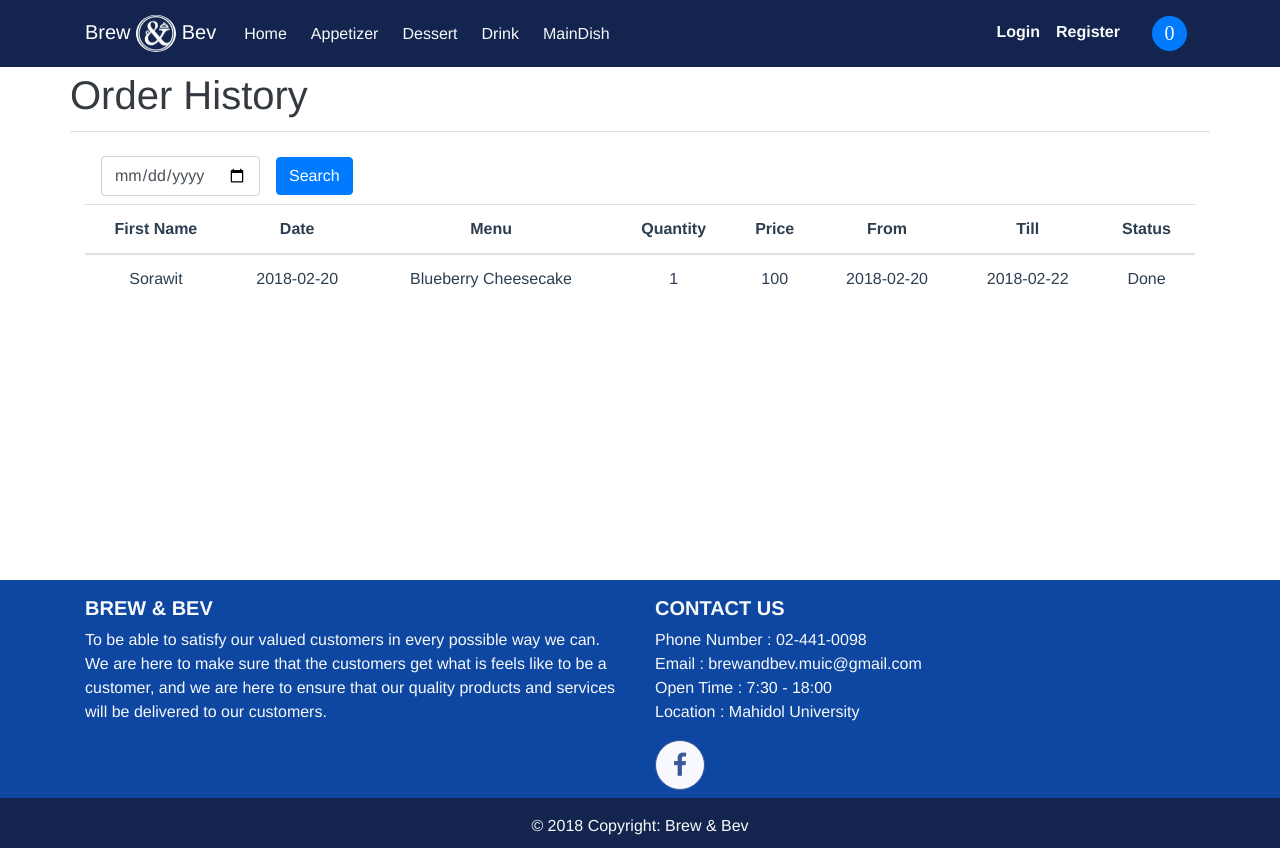
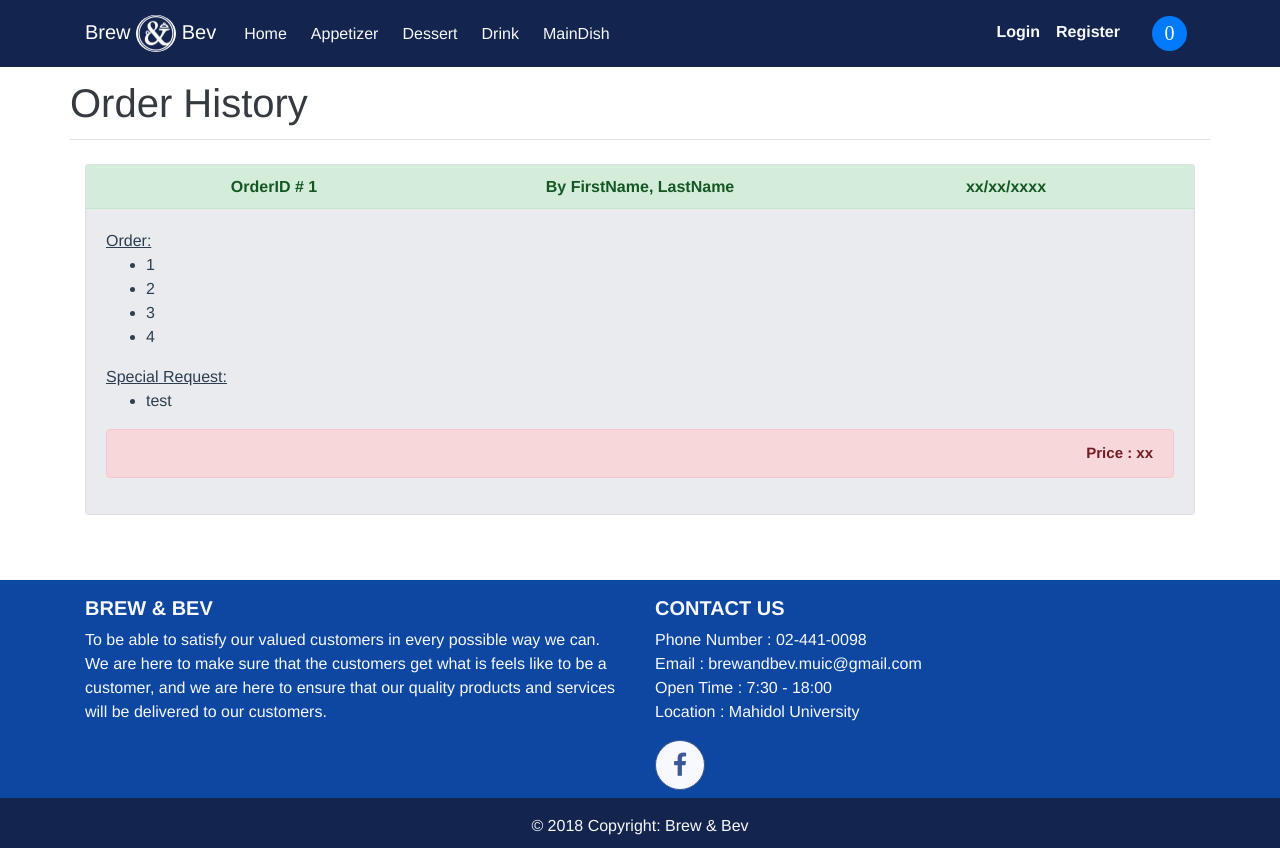
Before and after one commit to bright1h/ooc-project, a Vue app in the folder ooc-vue/: page /order_history in a window 1280 px wide. Built offline with nearby package versions, Linux system fonts and the light colour scheme; what vuejs-dialog would draw is missing.

Commit message:
fix ui and change OrderHistory ui

```diff
--- a/ooc-vue/src/views/Menu.vue
+++ b/ooc-vue/src/views/Menu.vue
@@ -5,7 +5,7 @@
     <div class="container">
 
       <div class="row border-bottom py-1">
-        <div class="col-2">
+        <div class="col-sm-3">
 
          <h1 class="text-dark ">Menu</h1>
         </div>
--- a/ooc-vue/src/views/OrderHistory.vue
+++ b/ooc-vue/src/views/OrderHistory.vue
@@ -1,90 +1,92 @@
 <template>
-  <div class="order-history">
-    <!-- <Header/> -->
+  <div class="order-list p-2 rounded"
+  style="
+    background-color: #ffffff;">
     <div class="container">
       <div class="row border-bottom py-1">
         <h1 class="text-dark ">Order History</h1>
       </div>
       <div class="row my-4">
-        <AdminSideBar/>
         <div class="col">
-          <form class="form-inline">
-            <div class="form-group mx-sm-3 mb-2">
-              <label for="inputDate" class="sr-only">Date</label>
-              <input type="date" class="form-control" id="inputDate">
+          <div id="accordion">
+            <!-- add this later v-bind:key="index" v-for="(order,index) in orderlist" -->
+              <div class="card"  >
+                <div class="card-header alert-success" id="headingOne">
+                  <!-- Change collapse one to other name otherwise it's not gonna toggle -->
+                  <h6 class="row mb-0 font-weight-bold" data-toggle="collapse" data-target="#collapseOne" aria-expanded="true" aria-controls="collapseOne">
+
+                    <div class="col-sm-4 m-auto">
+
+                      <span class="">OrderID # 1</span>
+
+                    </div>
+                    <div class="col-sm-4 m-auto">
+                      <span>
+                        By FirstName, LastName
+                      </span>
+
+                    </div>
+                    <div class="col-sm-4 m-auto">
+                      xx/xx/xxxx
+                    </div>
+
+                  </h6>
+                </div>
+
+                <div id="collapseOne" class="collapse show" aria-labelledby="headingOne" data-parent="#accordion">
+                  <div class="card-body text-left">
+                    <u>Order: </u>
+                    <ul>
+                      <li v-bind:key="index" v-for="(data,index) in order">
+                        <div class="row">
+                          <div class="col">
+                            {{data.name}}
+                          </div>
+                          <div class="col">
+                            {{data.quantity}}
+                          </div>
+                        </div>
+                      </li>
+                      <li>1</li>
+                      <li>2</li>
+                      <li>3</li>
+                      <li>4</li>
+                    </ul>
+                    <u>Special Request: </u>
+                    <ul>
+                      <!-- <li>{{data.specialRequest}}</li> -->
+                      <li>test</li>
+                    </ul>
+                    <div class="alert alert-danger text-right">
+                      <span class="font-weight-bold"> Price : xx</span>
+                    </div>
+                  </div>
+
+                </div>
+              </div>
+
             </div>
-            <button type="submit" class="btn btn-primary mb-2">Search</button>
-          </form>
-          <table class="table">
-            <thead>
-            <tr>
-              <th>First Name</th>
-              <th>Date</th>
-              <th>Menu</th>
-              <th>Quantity</th>
-              <th>Price</th>
-              <th>From</th>
-              <th>Till</th>
-              <th>Status</th>
-            </tr>
-            </thead>
-            <tbody>
-            <tr>
-              <td>Sorawit</td>
-              <td>2018-02-20</td>
-              <td>Blueberry Cheesecake</td>
-              <td>1</td>
-              <td>100</td>
-              <td>2018-02-20</td>
-              <td>2018-02-22</td>
-              <td>Done</td>
-            </tr>
-            </tbody>
-          </table>
+          </div>
         </div>
-      </div>
     </div>
-    <!-- <Footer/> -->
   </div>
 </template>
 
+
 <script>
-  import AdminSideBar from '../components/AdminSideBar'
-  import Header from "../components/Header";
-  import Footer from "../components/Footer";
-
-  function getToday() {
-    let today = new Date();
-    let dd = today.getDate();
-    let mm = today.getMonth() + 1; //January is 0!
-    const yyyy = today.getFullYear();
-
-    if(dd<10) {
-      dd = '0'+dd
-    }
-
-    if(mm<10) {
-      mm = '0'+mm
-    }
-
-    today = yyyy + '-' + mm + '-' + dd;
-    return today;
-  }
-
   export default {
     name: 'OrderHistory',
-    components: {Footer, Header, AdminSideBar},
-    data() {
-      return {
-        today: ''
-      }
-    },
-    created() {
-      this.today = getToday();
-    }
   }
 </script>
 
 <style scoped>
+  .card-body{
 
+    background-color: #e9ebee ;
+  }
+
+  .alert{
+    font-size: 15px;
+
+  }
 </style>
--- a/ooc-vue/src/views/OrderList.vue
+++ b/ooc-vue/src/views/OrderList.vue
@@ -11,20 +11,37 @@
           <div id="accordion">
             <!-- add this later v-bind:key="index" v-for="(order,index) in orderlist" -->
               <div class="card"  >
-                <div class="card-header" id="headingOne">
-                  <h5 class="mb-0">
-                    <button class="btn btn-sm btn-link w-75 float-left " data-toggle="collapse" data-target="#collapseOne" aria-expanded="true" aria-controls="collapseOne">
-                      <span class="float-left">OrderID # 1</span>
-                      <span class="float-right font-weight-bold">
+                <div class="card-header alert-info" id="headingOne">
+                  <h6 class="row mb-0 font-weight-bold" data-toggle="collapse" data-target="#collapseOne" aria-expanded="true" aria-controls="collapseOne">
+
+                    <div class="col-sm-4 m-auto">
+
+                      <span class="">OrderID # 1</span>
+
+                    </div>
+                    <div class="col-sm-4 m-auto">
+                      <span>
                         By FirstName, LastName
                       </span>
 
-                    </button>
-                    <div class="w-25 float-right">
-                      <button class="btn btn-sm btn-warning float-right">Status</button>
+                    </div>
+                    <div class="col-sm-4 mx-auto">
+                      <div class="btn-group">
+                        <!-- Change to {{status later}} -->
+                        <button type="button" class="btn btn-info btn-sm">Status</button>
+                        <button type="button" class="btn btn-info btn-sm dropdown-toggle dropdown-toggle-split" data-toggle="dropdown" aria-haspopup="true" aria-expanded="false">
+                          <span class="sr-only">Toggle Dropdown</span>
+                        </button>
+                        <!-- Use v-bind later -->
+                        <div class="dropdown-menu dropdown-menu-right">
+                          <a class="dropdown-item " >In Queue</a>
+                          <a class="dropdown-item " >Preparing</a>
+                          <a class="dropdown-item " >Done</a>
+                        </div>
+                      </div>
                     </div>
 
-                  </h5>
+                  </h6>
                 </div>
 
                 <div id="collapseOne" class="collapse show" aria-labelledby="headingOne" data-parent="#accordion">
@@ -62,20 +79,14 @@
             </div>
           </div>
         </div>
-
     </div>
   </div>
 </template>
 
 
 <script>
-  import AdminSideBar from '../components/AdminSideBar'
-  import Header from "../components/Header";
-  import Footer from "../components/Footer";
-
   export default {
     name: 'OrderList',
-    components: {Footer, Header, AdminSideBar}
   }
 </script>
 
```
